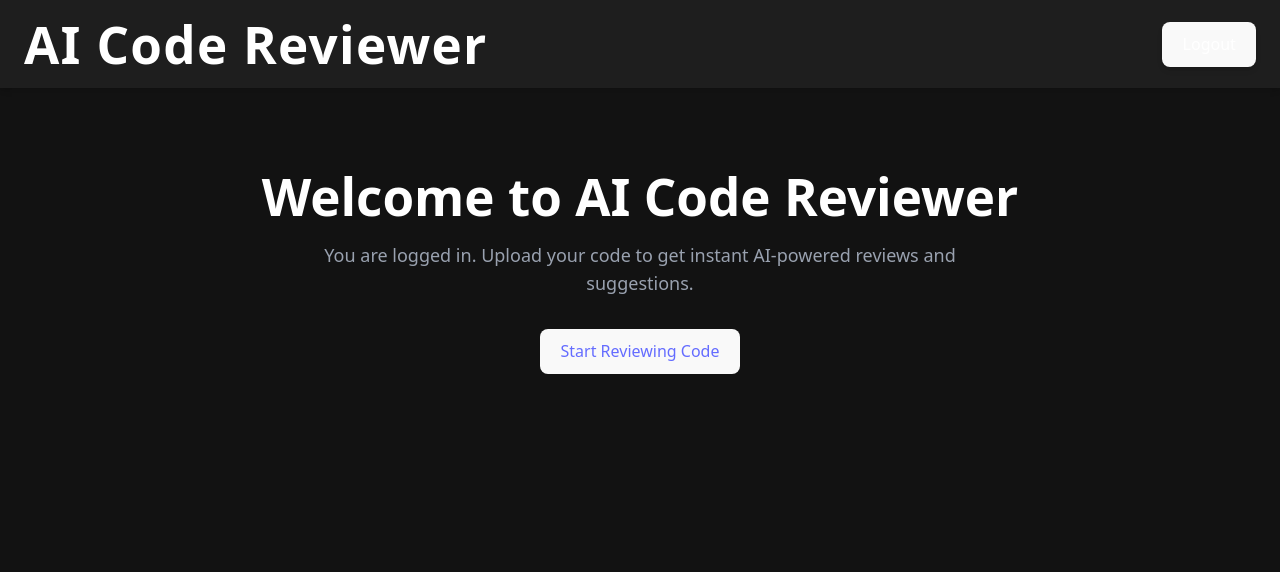
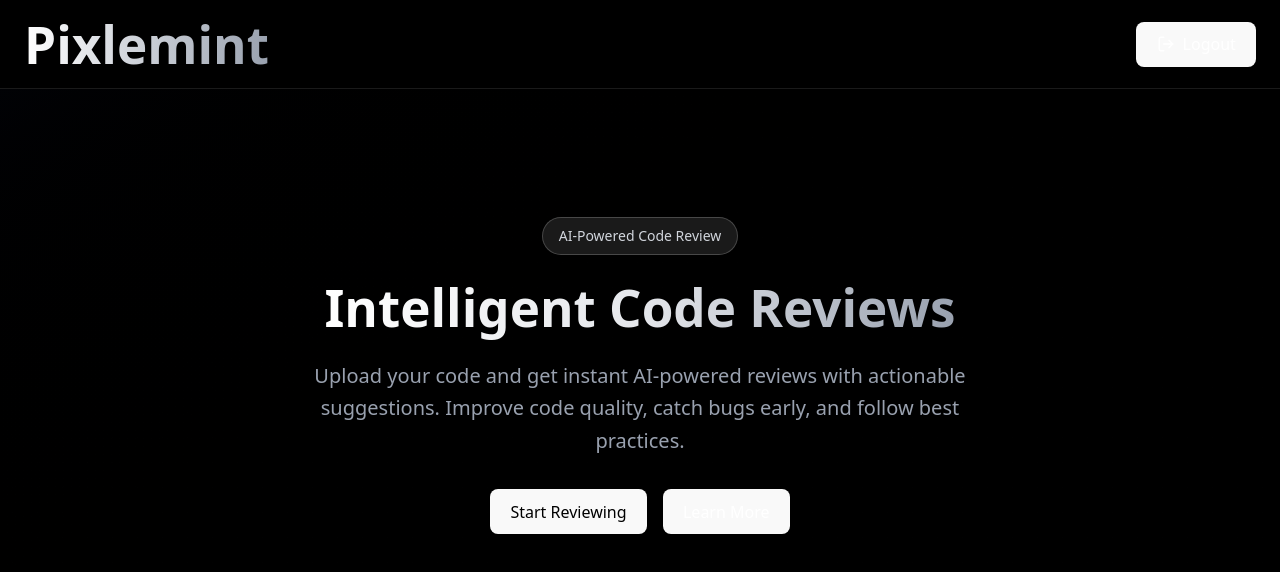
Before and after one commit to Harshitcoding/Pixlemint, a React app in the folder frontend/: page /home in a window 1280 px wide. Shown: the top 572 px of the page. Built offline with nearby package versions, Linux system fonts and the light colour scheme; sample sign-in values are in the browser's storage; the HTML template or start-up script is replaced by a standard one.

Commit message:
added styling

```diff
--- a/frontend/src/component/Dashboard.tsx
+++ b/frontend/src/component/Dashboard.tsx
@@ -166,13 +166,13 @@ const Dashboard = () => {
   }
 
   return (
-    <div className="min-h-screen bg-gradient-to-br from-slate-900 via-purple-900 to-slate-900">
+    <div className="min-h-screen bg-linear-to-br from-slate-900 via-gray-600 to-slate-900">
       <div className="max-w-7xl mx-auto p-6">
 
         <div className="flex gap-6">
 
           {isAuthenticated && (
-            <div className="w-64 bg-slate-800/50 backdrop-blur rounded-xl border border-purple-500/20 p-4 flex-shrink-0 h-[calc(100vh-48px)] flex flex-col">
+            <div className="w-64 bg-slate-800/50 backdrop-blur rounded-xl border border-purple-500/20 p-4 flex-shrink:0 h-[calc(100vh-48px)] flex flex-col">
               <button
                 onClick={startNewChat}
                 className="w-full px-4 py-3 bg-purple-600 hover:bg-purple-700 text-white rounded-lg transition-colors font-medium mb-4 flex items-center justify-center gap-2"
@@ -212,7 +212,7 @@ const Dashboard = () => {
                               e.stopPropagation()
                               deleteSession(session._id)
                             }}
-                            className="opacity-0 group-hover:opacity-100 text-red-400 hover:text-red-300 transition-opacity flex-shrink-0"
+                            className="opacity-0 group-hover:opacity-100 text-red-400 hover:text-red-300 transition-opacity flex-shrink:0"
                           >
                             <Trash2 className="w-4 h-4" />
                           </button>
@@ -278,7 +278,7 @@ const Dashboard = () => {
                     {messages.map((msg, index) => (
                       <div key={index} className={`flex gap-4 ${msg.type === "user" ? "justify-end" : ""}`}>
                         {msg.type === "ai" && (
-                          <div className="w-8 h-8 rounded-full bg-purple-600 flex items-center justify-center flex-shrink-0">
+                          <div className="w-8 h-8 rounded-full bg-purple-600 flex items-center justify-center flex-shrink:0">
                             <Code2 className="w-4 h-4 text-white" />
                           </div>
                         )}
@@ -298,7 +298,7 @@ const Dashboard = () => {
                         </div>
 
                         {msg.type === "user" && (
-                          <div className="w-8 h-8 rounded-full bg-slate-600 flex items-center justify-center flex-shrink-0">
+                          <div className="w-8 h-8 rounded-full bg-slate-600 flex items-center justify-center flex-shrink:0">
                             <span className="text-white text-xs font-bold">YOU</span>
                           </div>
                         )}
--- a/frontend/src/component/Home.tsx
+++ b/frontend/src/component/Home.tsx
@@ -3,28 +3,63 @@ import Navbar from "./Navbar";
 
 const Home = () => {
   return (
-    <div className="bg-[#121212] text-white min-h-screen">
+    <div className="h-screen overflow-hidden bg-black text-white">
+      {/* Gradient overlay */}
+      <div className="fixed inset-0 bg-linear-to-br from-slate-900/20 via-black to-black pointer-events-none" />
 
-      {/* Navbar should be at the top */}
+      {/* Grid pattern overlay */}
+      <div
+        className="fixed inset-0 opacity-5 pointer-events-none"
+        style={{
+          backgroundImage: `
+            linear-gradient(0deg, transparent 24%, rgba(255,255,255,.05) 25%, rgba(255,255,255,.05) 26%, transparent 27%, transparent 74%, rgba(255,255,255,.05) 75%, rgba(255,255,255,.05) 76%, transparent 77%, transparent),
+            linear-gradient(90deg, transparent 24%, rgba(255,255,255,.05) 25%, rgba(255,255,255,.05) 26%, transparent 27%, transparent 74%, rgba(255,255,255,.05) 75%, rgba(255,255,255,.05) 76%, transparent 77%, transparent)
+          `,
+          backgroundSize: '50px 50px'
+        }}
+      />
+
       <Navbar />
 
-      {/* Page content below - now properly centered */}
-      <div className="w-full flex flex-col items-center justify-center px-6 py-20 ">
-        <h1 className="text-4xl md:text-5xl font-bold mb-4 text-center">
-          Welcome to AI Code Reviewer
+      {/* Hero Section */}
+      <div className="relative z-10 w-full">
+        <div className="flex flex-col items-center justify-center px-6 py-24 md:py-32 text-center">
+
+          {/* Badge */}
+          <div className="mb-6">
+            <span className="inline-block px-4 py-2 rounded-full bg-white/10 border border-white/20 text-sm font-medium text-gray-300">
+              AI-Powered Code Review
+            </span>
+          </div>
+
+          {/* Main Heading */}
+          <h1 className="text-5xl md:text-7xl font-bold mb-6 max-w-4xl leading-tight">
+            <span className="text-transparent bg-clip-text bg-linear-to-r from-white via-gray-200 to-gray-400">
+              Intelligent Code Reviews
+            </span>
           </h1>
-        <p className="text-gray-400 text-lg text-center max-w-2xl">
-          You are logged in. Upload your code to get instant AI-powered reviews and suggestions.
+
+          {/* Subheading */}
+          <p className="text-lg md:text-xl text-gray-400 max-w-2xl mb-8 leading-relaxed">
+            Upload your code and get instant AI-powered reviews with actionable suggestions.
+            Improve code quality, catch bugs early, and follow best practices.
           </p>
 
-        {/* Optional: Add a CTA button */}
+          {/* Call to Action Buttons */}
+          <div className="flex flex-col sm:flex-row gap-4">
             <Link to="/dashboard">
-        <button className="mt-8 bg-blue-600 hover:bg-blue-700 px-6 py-3 rounded-lg font-medium transition">
-          Start Reviewing Code
+              <button className="px-8 py-3 rounded-full bg-white text-black font-semibold transition-all duration-300 hover:shadow-lg hover:shadow-white/20 hover:scale-105 active:scale-95">
+                Start Reviewing
               </button>
             </Link>
+
+            <button className="px-8 py-3 rounded-full border border-white/30 text-white font-semibold transition-all duration-300 hover:bg-white/10 hover:border-white/50 active:scale-95">
+              Learn More
+            </button>
           </div>
 
+        </div>
+      </div>
     </div>
   );
 };
--- a/frontend/src/component/Login.tsx
+++ b/frontend/src/component/Login.tsx
@@ -61,7 +61,7 @@ const Login = () => {
        </div>
        <div className="flex-1  flex items-center justify-center">
         <img
-        src="/public/ai.jpg"
+        src="/ai.jpg"
         className="object-cover w-full h-full"
         />
        </div>
--- a/frontend/src/component/Navbar.tsx
+++ b/frontend/src/component/Navbar.tsx
@@ -1,33 +1,33 @@
-import { useNavigate } from "react-router-dom";
+"use client"
+
+import { useNavigate } from "react-router-dom"
+import { LogOut } from "lucide-react"
 
 const Navbar = () => {
-  const navigate = useNavigate();
+  const navigate = useNavigate()
 
   const handleLogout = () => {
-    localStorage.removeItem("token");
-    navigate("/login");
-  };
+    localStorage.removeItem("token")
+    navigate("/login")
+  }
 
   return (
-    <header className="bg-[#1e1e1e] shadow-md">
+    <header className="bg-black border-b border-white/10 sticky top-0 z-50">
       <nav className="max-w-7xl mx-auto px-6 py-4 flex items-center justify-between">
-
-        {/* Left Logo / Brand */}
-        <h1 className="text-white text-2xl font-semibold tracking-wide">
-          AI Code Reviewer
+        <h1 className="text-2xl font-bold bg-linear-to-r from-white to-gray-400 bg-clip-text text-transparent hover:from-gray-100 hover:to-gray-300 transition-all cursor-pointer">
+          Pixlemint
         </h1>
 
-        {/* Logout Button */}
         <button
           onClick={handleLogout}
-          className="text-white bg-red-500 px-4 py-2 rounded-lg hover:bg-red-600 transition shadow-md"
+          className="flex items-center gap-2 px-4 py-2.5 font-medium rounded-lg  transition-all duration-200 hover:scale-105 active:scale-95 shadow-lg text-white"
         >
+          <LogOut size={18} />
           Logout
         </button>
-
       </nav>
     </header>
-  );
-};
+  )
+}
 
-export default Navbar;
+export default Navbar
--- a/frontend/src/index.css
+++ b/frontend/src/index.css
@@ -65,4 +65,5 @@ button:focus-visible {
   button {
     background-color: #f9f9f9;
   }
+
 }
```
Lines whose indentation alone changed are shown as unchanged.
